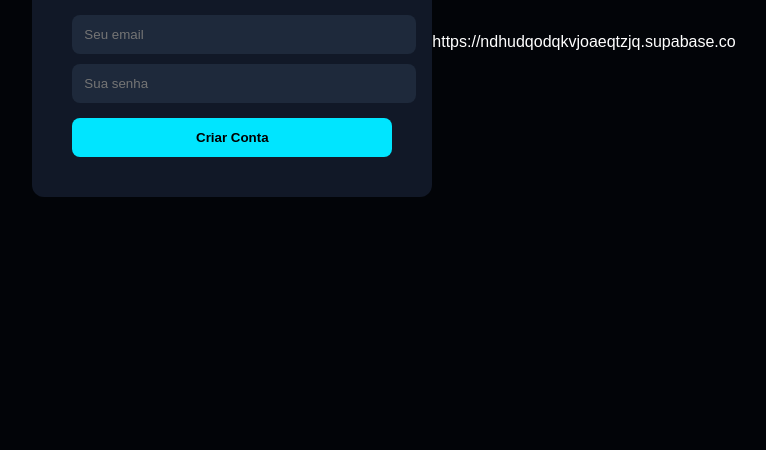
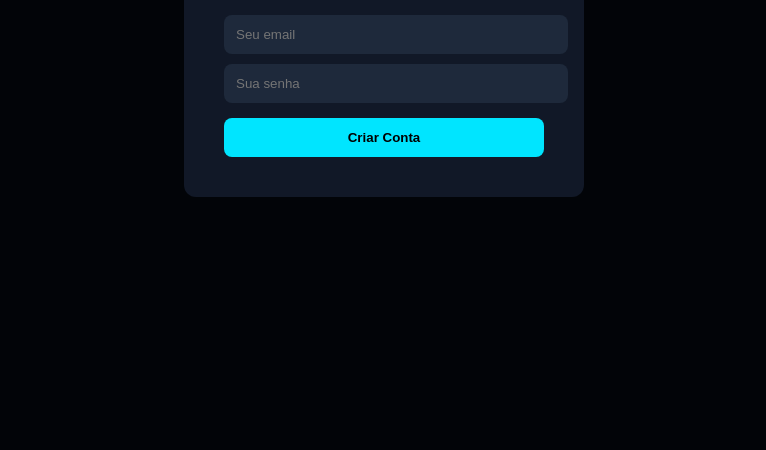
Before and after one commit to leonadocarva-design/trendhunter, a plain HTML site: page login.html in a window 1280 px wide. Shown: the part 366-816 px from the top of the page, without its empty margins (256-1022 px from the left). Drawn offline with nearby package versions, Linux system fonts and the light colour scheme.

Commit message:
Remove Supabase URL from login.html

```diff
--- a/login.html
+++ b/login.html
@@ -94,4 +94,3 @@ async function signup(){
 
 </body>
 </html>
-https://ndhudqodqkvjoaeqtzjq.supabase.co
```
